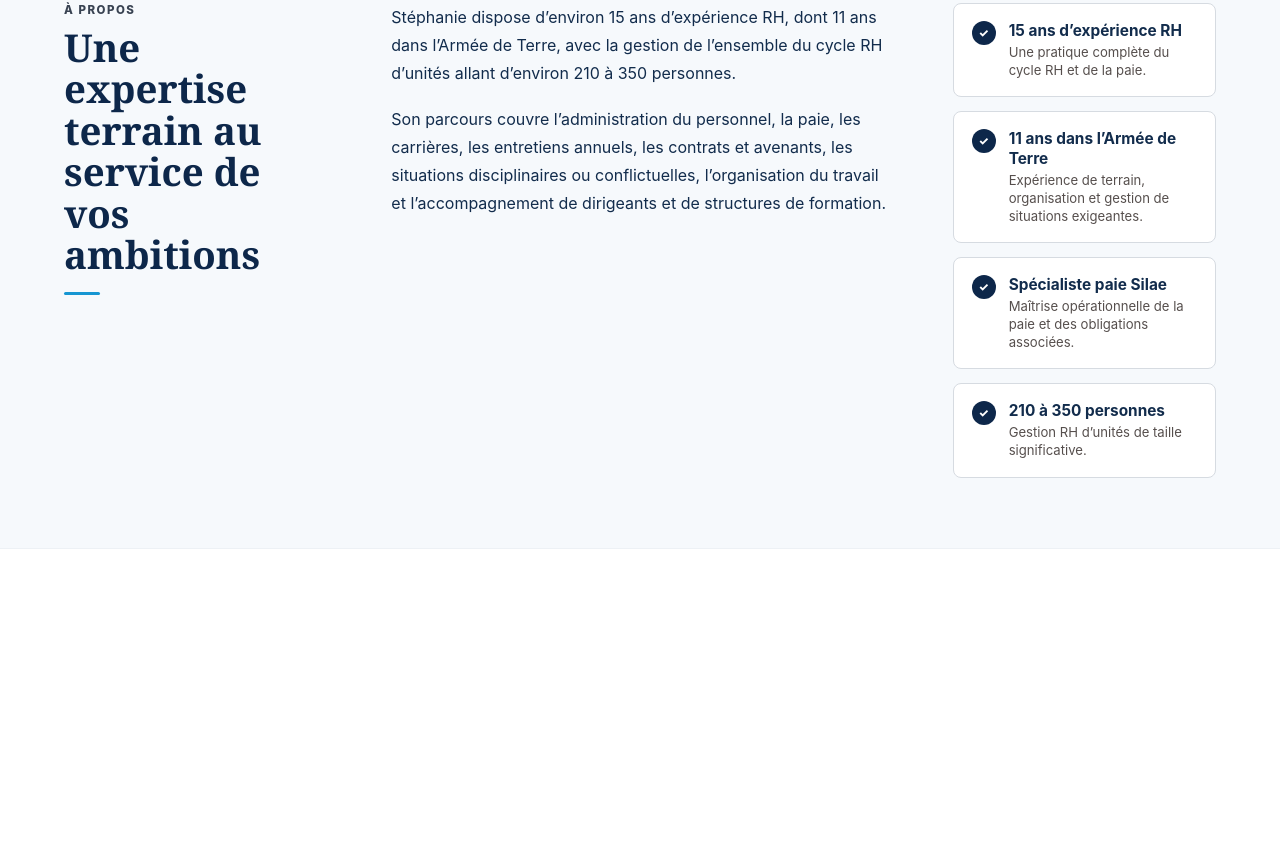
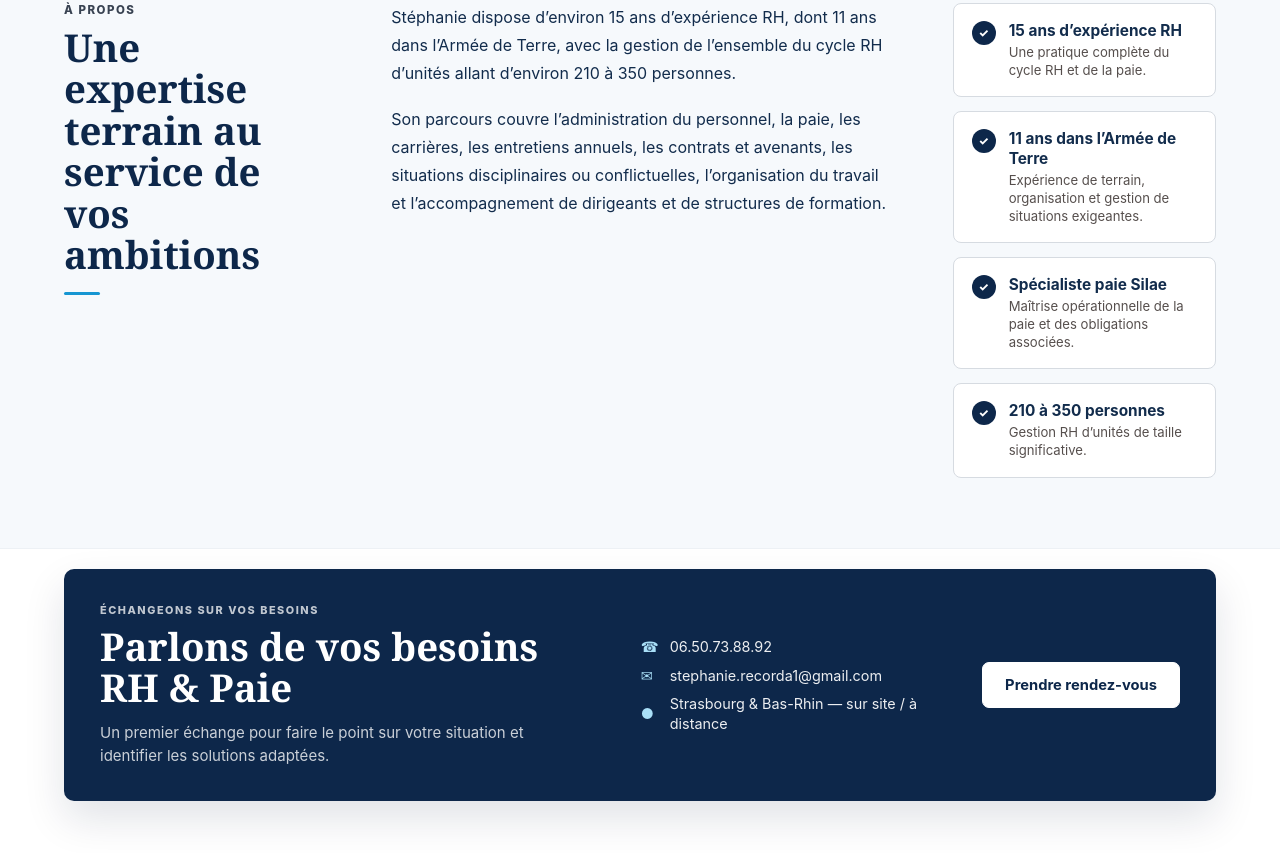
Before and after one commit to yum4nity-code/Site-stephanie, a Next.js app: page / in a window 1280 px wide. Shown: the part 2077-2930 px from the top of the page. Before the commit the page ends 2626 px from the top, so only its background shows below. Built offline with nearby package versions, Linux system fonts and the light colour scheme.

Commit message:
Render final contact CTA

```diff
--- a/app/layout.tsx
+++ b/app/layout.tsx
@@ -1,4 +1,5 @@
 import type { Metadata } from "next";
+import ContactCta from "./contact-cta";
 import "./globals.css";
 import "./expertise.css";
 import "./about.css";
@@ -17,7 +18,10 @@ export default function RootLayout({
 }>) {
   return (
     <html lang="fr">
-      <body>{children}</body>
+      <body>
+        {children}
+        <ContactCta />
+      </body>
     </html>
   );
 }
```
